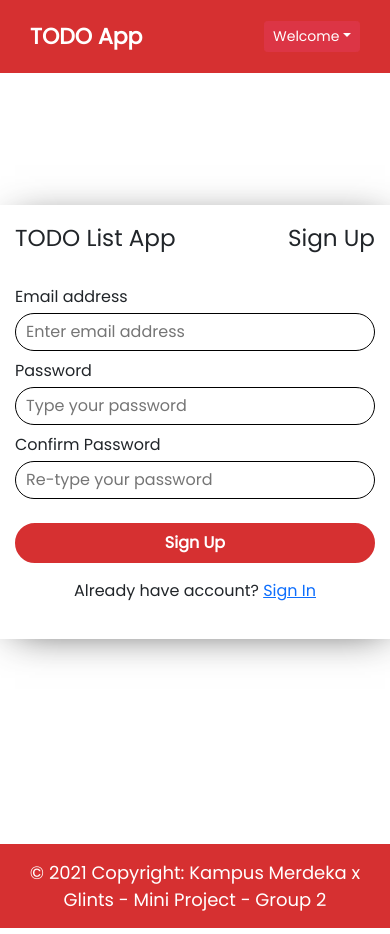
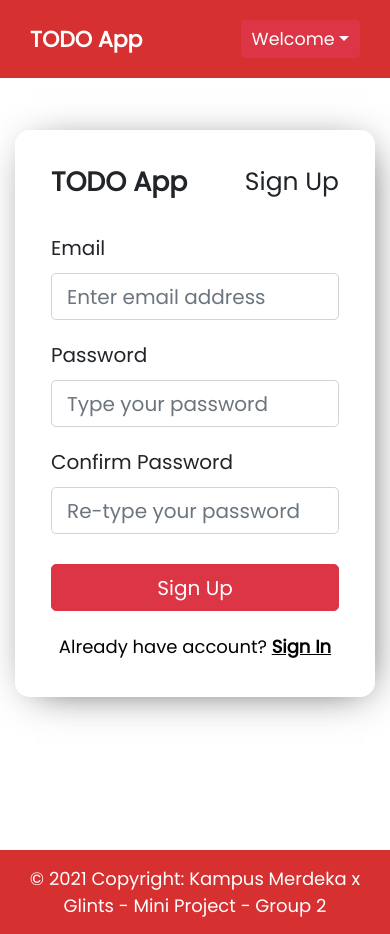
Before and after one commit to hanifnml/miniproject-todo-app-frontend, a React (Create React App) app in the folder react-app/: page /register in a window 390 px wide. Built offline with nearby package versions, Linux system fonts and the light colour scheme.

Commit message:
Create consistent UI/UX: login and register page, and fix some UI bug

```diff
--- a/react-app/public/index.html
+++ b/react-app/public/index.html
@@ -7,7 +7,7 @@
     <meta name="theme-color" content="#000000" />
     <meta
       name="description"
-      content="Web site created using create-react-app"
+      content="Kampus Merdeka x Glints Mini Project - Group 2"
     />
     <link rel="apple-touch-icon" href="%PUBLIC_URL%/logo192.png" />
     <!--
@@ -24,7 +24,7 @@
       work correctly both with client-side routing and a non-root public URL.
       Learn how to configure a non-root public URL by running `npm run build`.
     -->
-    <title>React App</title>
+    <title>TODO App</title>
   </head>
   <body>
     <noscript>You need to enable JavaScript to run this app.</noscript>
--- a/react-app/src/App.css
+++ b/react-app/src/App.css
@@ -1,3 +1,7 @@
+* {
+  font-size: 20px;
+}
+
 /* .App {
   text-align: center;
 }
--- a/react-app/src/modules/AdminPage.css
+++ b/react-app/src/modules/AdminPage.css
@@ -67,4 +67,9 @@
   .user-items {
     margin-top: 30px !important;
   }
+
+  .dashboard {
+    margin-top: 130px !important;
+    min-height: calc(100vh - 84px - 130px - 80px) !important;
+  }
 }
--- a/react-app/src/modules/ForgotForm.js
+++ b/react-app/src/modules/ForgotForm.js
@@ -58,7 +58,7 @@ function ForgotForm() {
                 placeholder="Email"
                 onChange={handleChangeEmail}
               ></Control>
-              <Text className="text-white">{emailError}</Text>
+              <Text>{emailError}</Text>
             </FormGroup>
             <div className="mt-3 mb-1">
               <Button type="submit" variant="danger" className="w-100">
--- a/react-app/src/modules/LoginForm.js
+++ b/react-app/src/modules/LoginForm.js
@@ -1,10 +1,19 @@
 import React, { useState } from "react";
 import { Link, useHistory } from "react-router-dom";
-import { Form } from "react-bootstrap";
 import "./LoginForm.css";
 import "bootstrap/dist/css/bootstrap.min.css";
 import TodoImage from "../assets/img/undraw_To_do_list_re_9nt7.svg";
 import validate from "./validateLogin";
+
+// Bootstrap Component
+import {
+  Form,
+  FormGroup,
+  FormLabel as Label,
+  FormControl as Control,
+  FormText as Text,
+  Button,
+} from "react-bootstrap";
 
 // Redux
 import { loginUser } from "../redux/actions/userActions";
@@ -64,49 +73,53 @@ const LoginForm = () => {
     <div className="login container-local">
       <div className="wrapping">
         <Form className="form" onSubmit={handleSubmit}>
-          <div className="form-title">
-            <h3>TODO List App</h3>
-            <h3>Sign In</h3>
+        <div className="form-title d-flex align-items-center">
+            <h4 className="fw-bold">TODO App</h4>
+            <h5>Sign In</h5>
           </div>
-          <div className="form-wrap mb-2">
-            <label className="mb-1" htmlFor="email">
-              Email address
-            </label>
-            <input
-              className="form-input"
-              type="text"
+          <FormGroup className="mb-3" controlId="email">
+            <Label>Email</Label>
+            <Control
+              type="email"
               name="email"
-              placeholder="Enter email address"
               value={values.email}
               onChange={handleChange}
-            />
+              placeholder="Enter email address"
+            ></Control>
             {errors.email && (
-              <small className="text-error">{errors.email}</small>
+              <Text className="text-danger">{errors.email}</Text>
             )}
-          </div>
-          <div className="form-wrap mb-3">
-            <label className="mb-1" htmlFor="password">
-              Password
-            </label>
-            <input
-              className="form-input"
+          </FormGroup>
+          <FormGroup className="mb-3" controlId="password">
+            <Label>Password</Label>
+            <Control
               type="password"
               name="password"
-              placeholder="Type your password"
               value={values.password}
               onChange={handleChange}
-            />
+              placeholder="Type your password"
+            ></Control>
+
             {errors.password && (
-              <small className="text-error">{errors.password}</small>
+              <Text className="text-danger">{errors.password}</Text>
             )}
+          </FormGroup>
+          <span className="form-subtext">
+            <Link className="fw-bold" to="/forgot-password">Forgot password?</Link>
+          </span>
+          <div className="w-100 mt-3">
+            <Button type="submit" variant="danger" className="w-100 mb-3">
+              Sign In
+            </Button>
           </div>
-          <Link to="/forgot-password">Forgot password?</Link>
-          <button className="btn1 mt-3 mb-3" type="submit">
-            Sign In
-          </button>
-          <p className="text-center">
-            Don't have account? <Link to="/register">Sign Up</Link>
-          </p>
+          <div className="w-100 text-center">
+            <span className="form-subtext text-center">
+              Don't have account?{" "}
+              <Link className="fw-bold" to="/register">
+              Sign Up
+              </Link>
+            </span>
+          </div>
         </Form>
         <div className="information">
           <img src={TodoImage} alt="todo list" />
--- a/react-app/src/modules/RegistForm.css
+++ b/react-app/src/modules/RegistForm.css
@@ -1,4 +1,4 @@
-*{
+* {
   margin: 0px;
   padding: 0px;
   box-sizing: border-box;
@@ -29,9 +29,8 @@
 .register.container-local {
   display: flex;
   justify-content: center;
-  align-items: center;
   width: 100%;
-  height: 100vh;
+  min-height: calc(100vh - 84px);
   /* background-color: #ecf0f1; */
 }
 
@@ -61,14 +60,17 @@
 .register .wrapping {
   display: flex;
   flex-direction: row;
-  box-shadow: 5px 5px 40px -15px rgba(0,0,0,0.8);
-  -webkit-box-shadow: 5px 5px 40px -15px rgba(0,0,0,0.8);
-  -moz-box-shadow: 5px 5px 40px -15px rgba(0,0,0,0.8);
+  box-shadow: 5px 5px 40px -15px rgba(0, 0, 0, 0.8);
+  -webkit-box-shadow: 5px 5px 40px -15px rgba(0, 0, 0, 0.8);
+  -moz-box-shadow: 5px 5px 40px -15px rgba(0, 0, 0, 0.8);
+  border-radius: 15px;
+  height: fit-content;
+  margin-top: 200px;
 }
 
 .register .form {
-  padding: 20px;
-  width: 400px;
+  padding: 36px;
+  width: 500px;
   background-color: #ffffff;
   border-radius: 15px;
 }
@@ -83,7 +85,7 @@
 .register .information {
   display: flex;
   padding: 20px;
-  width: 400px;
+  width: 500px;
   background-color: #d63031;
   border-radius: 15px;
   justify-content: center;
@@ -93,10 +95,28 @@
   width: 300px;
 }
 
-@media only screen and (max-width: 768px) {
+.register .form-subtext,
+.register .form-subtext a {
+  color: black;
+  font-size: 18px;
+}
+
+@media only screen and (max-width: 992px) {
+  .register {
+    margin-top: 80px;
+    margin-bottom: 10px;
+  }
+
+  .register .wrapping {
+    margin-top: 50px !important;
+    margin-bottom: 30px !important;
+  }
+
   .register .information {
-    position: absolute;
-    display: block;
-    visibility: hidden;
+    display: none;
+  }
+
+  .register .form {
+    width: auto;
   }
 }
--- a/react-app/src/modules/RegistForm.js
+++ b/react-app/src/modules/RegistForm.js
@@ -1,94 +1,119 @@
-import React, { useState } from 'react'
-import { Redirect, Link } from 'react-router-dom'
-import { Form } from 'react-bootstrap'
-import './RegistForm.css'
-import 'bootstrap/dist/css/bootstrap.min.css'
-import TodoImage from '../assets/img/undraw_To_do_list_re_9nt7.svg'
-import validate from './validateRegistration'
+import React, { useState } from "react";
+import { Redirect, Link } from "react-router-dom";
+
+// Bootstrap Component
+import {
+  Form,
+  FormGroup,
+  FormLabel as Label,
+  FormControl as Control,
+  FormText as Text,
+  Button,
+} from "react-bootstrap";
+
+
+import "./RegistForm.css";
+import "bootstrap/dist/css/bootstrap.min.css";
+import TodoImage from "../assets/img/undraw_To_do_list_re_9nt7.svg";
+import validate from "./validateRegistration";
 
 const RegistForm = () => {
   const [values, setValue] = useState({
-    email: '',
-    password: '',
-    password2: ''
-  })
-  const [errors, setErrors] = useState({})
-  const [isSubmited, setIsSubmited] = useState(false)
+    email: "",
+    password: "",
+    password2: "",
+  });
+  const [errors, setErrors] = useState({});
+  const [isSubmited, setIsSubmited] = useState(false);
 
   const handleChange = (e) => {
-    const { name, value } = e.target
+    const { name, value } = e.target;
     setValue({
       ...values,
-      [name]: value
-    })
-  }
+      [name]: value,
+    });
+  };
 
   const handleSubmit = (e) => {
-    e.preventDefault()
-    setErrors(validate(values))
-    setIsSubmited(true)
-  }
+    e.preventDefault();
+    setErrors(validate(values));
+    setIsSubmited(true);
+  };
 
   if (Object.keys(errors).length === 0 && isSubmited) {
-    alert("User has been created")
-    return (
-      <Redirect to="/login" />
-    )
+    alert("User has been created");
+    return <Redirect to="/login" />;
   }
 
   return (
     <div className="register container-local">
       <div className="wrapping">
         <Form className="form" onSubmit={handleSubmit}>
-          <div className="form-title">
-            <h3>TODO List App</h3>
-            <h3>Sign Up</h3>
+          <div className="form-title d-flex align-items-center">
+            <h4 className="fw-bold">TODO App</h4>
+            <h5>Sign Up</h5>
           </div>
-          <div className="form-wrap mb-2">
-            <label className="mb-1" htmlFor="email">Email address</label>
-            <input
-              className="form-input"
-              type="text"
+          <FormGroup className="mb-3" controlId="email">
+            <Label>Email</Label>
+            <Control
+              type="email"
               name="email"
-              placeholder="Enter email address"
               value={values.email}
               onChange={handleChange}
-            />
-            { errors.email && <small className="text-error">{errors.email}</small> }
-          </div>
-          <div className="form-wrap mb-2">
-            <label className="mb-1" htmlFor="password">Password</label>
-            <input
-              className="form-input"
+              placeholder="Enter email address"
+            ></Control>
+            {errors.email && (
+              <Text className="text-danger">{errors.email}</Text>
+            )}
+          </FormGroup>
+          <FormGroup className="mb-3" controlId="password">
+            <Label>Password</Label>
+            <Control
               type="password"
               name="password"
-              placeholder="Type your password"
               value={values.password}
               onChange={handleChange}
-            />
-            { errors.password && <small className="text-error">{errors.password}</small> }
-          </div>
-          <div className="form-wrap mb-4">
-            <label className="mb-1" htmlFor="password">Confirm Password</label>
-            <input
-              className="form-input"
+              placeholder="Type your password"
+            ></Control>
+
+            {errors.password && (
+              <Text className="text-danger">{errors.password}</Text>
+            )}
+          </FormGroup>
+          <FormGroup className="mb-4" controlId="password2">
+            <Label>Confirm Password</Label>
+            <Control
               type="password"
               name="password2"
-              placeholder="Re-type your password"
               value={values.password2}
               onChange={handleChange}
-            />
-            { errors.password2 && <small className="text-error">{errors.password2}</small> }
+              placeholder="Re-type your password"
+            ></Control>
+
+            {errors.password2 && (
+              <Text className="text-danger">{errors.password2}</Text>
+            )}
+          </FormGroup>
+          <div className="w-100">
+            <Button type="submit" variant="danger" className="w-100 mb-3">
+              Sign Up
+            </Button>
           </div>
-          <button className="btn1 mb-3" type="submit">Sign Up</button>
-          <p className="text-center">Already have account? <Link to="/login">Sign In</Link></p>
+          <div className="w-100 text-center">
+            <span className="form-subtext text-center">
+              Already have account?{" "}
+              <Link className="fw-bold" to="/login">
+                Sign In
+              </Link>
+            </span>
+          </div>
         </Form>
         <div className="information">
           <img src={TodoImage} alt="todo list" />
         </div>
       </div>
     </div>
-  )
-}
+  );
+};
 
 export default RegistForm;
--- a/react-app/src/pages/UserDashboard.js
+++ b/react-app/src/pages/UserDashboard.js
@@ -99,7 +99,7 @@ export default function UserDashboard() {
 
   return (
     <div
-      className="container"
+      className="container dashboard"
       style={{
         marginTop: "150px",
         marginBottom: "80px",
```
Also changed, not shown: react-app/src/modules/AdminPage.js (+8 -1 lines), react-app/src/modules/LoginForm.css (+33 -13 lines), react-app/src/modules/ResetForgot.css (+5 -2 lines), 1 other file (tests, documents, lock files or other folders).
